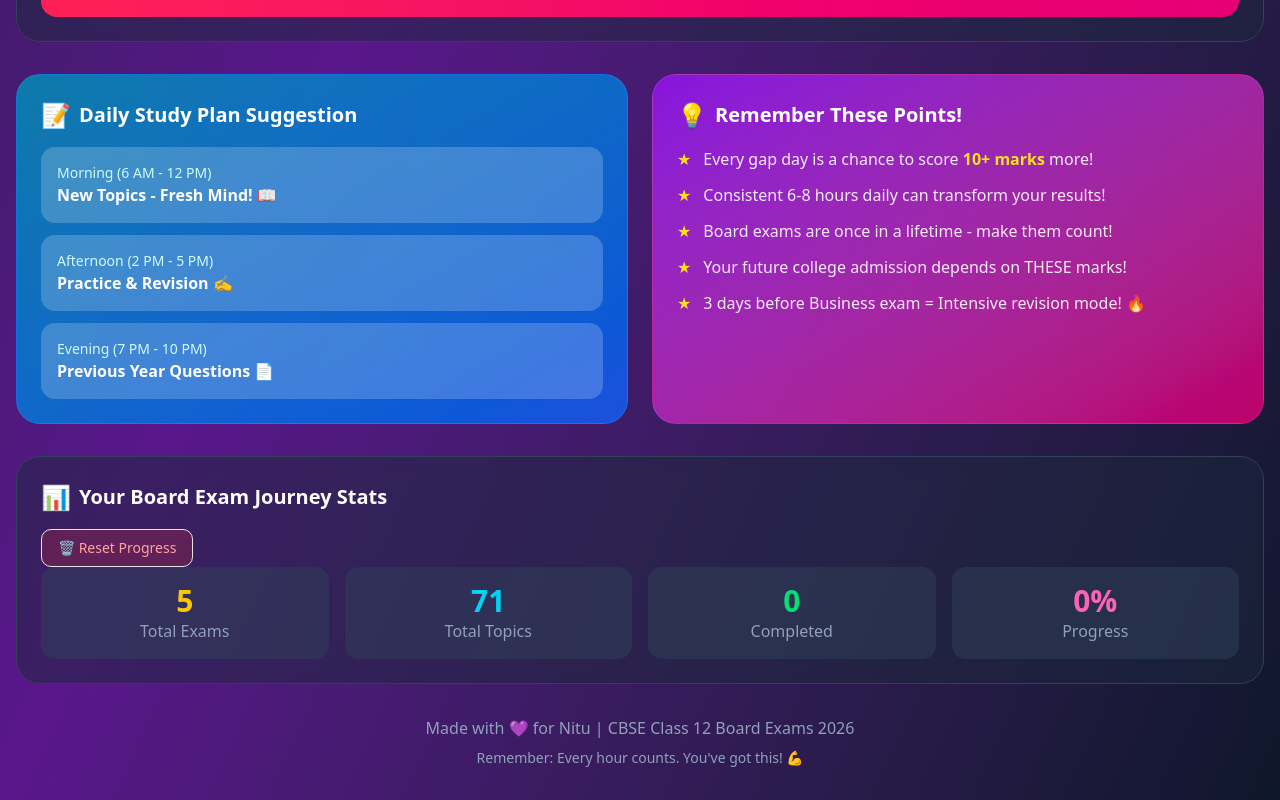
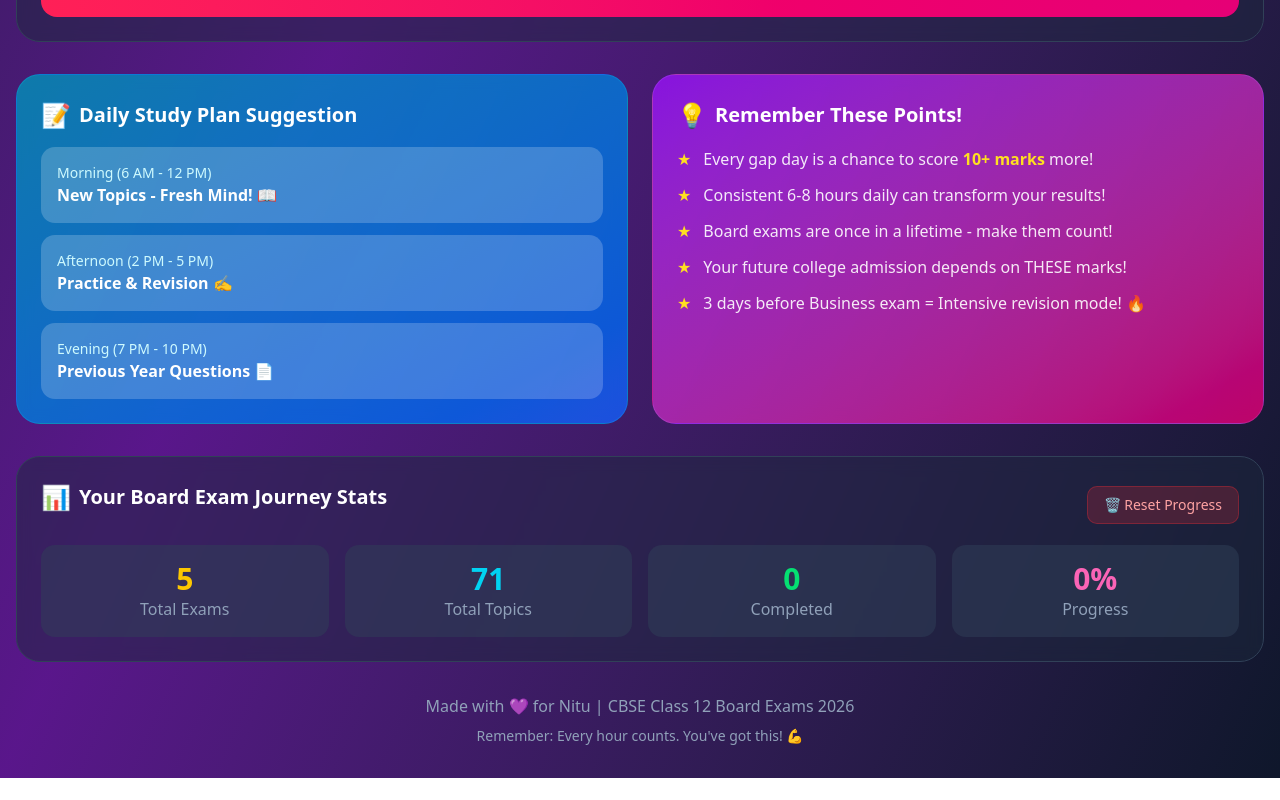
Before and after one commit to drrhp0906-dot/index, a Next.js app: page / in a window 1280 px wide. Shown: the part 2008-2808 px from the top of the page. After the commit the page ends 2786 px from the top, so only its background shows below. Built offline with nearby package versions, Linux system fonts and the light colour scheme.

Commit message:
Update page.tsx

```diff
--- a/src/app/page.tsx
+++ b/src/app/page.tsx
@@ -168,7 +168,7 @@ export default function Home() {
     }
     setCompletedTopics(newCompleted)
     // Save to localstorage
-    localstorage.setItem(STORAGE_KEY, JSON.stringify([...newCompleted]))
+    localStorage.setItem(STORAGE_KEY, JSON.stringify([...newCompleted]))
   }
 
   // Reset all progress
@@ -524,14 +524,14 @@ export default function Home() {
 
         {/* Quick Stats */}
         <div className="bg-slate-800/50 backdrop-blur-sm rounded-3xl p-6 border border-slate-700">
-          <div classname="flex items-center justify-between mb-4">
+          <div className="flex items-center justify-between mb-4">
             <h2 className="text-xl font-bold text-white mb-4 flex items-center gap-2">
               <span className="text-2xl">📊</span>
               Your Board Exam Journey Stats
             </h2>
             <button
               onClick={resetProgress}
-              className="px-4 py-2 bg-red-500/20 hover:bg-red-500/30 text-red-300 rounded-lg text-sm border boreder-red-500/30 transition-colors"
+              className="px-4 py-2 bg-red-500/20 hover:bg-red-500/30 text-red-300 rounded-lg text-sm border border-red-500/30 transition-colors"
             >
               🗑️ Reset Progress
             </button>
```
